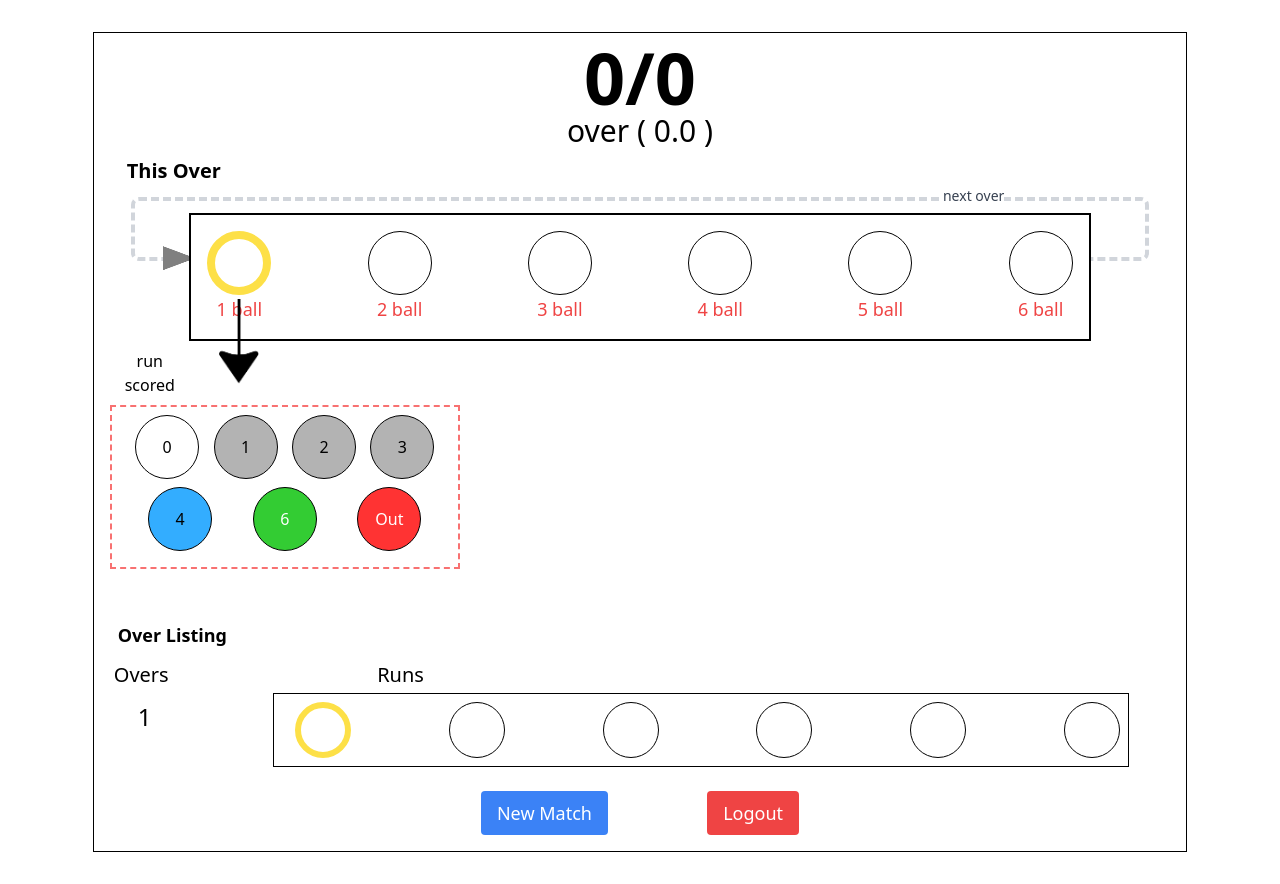
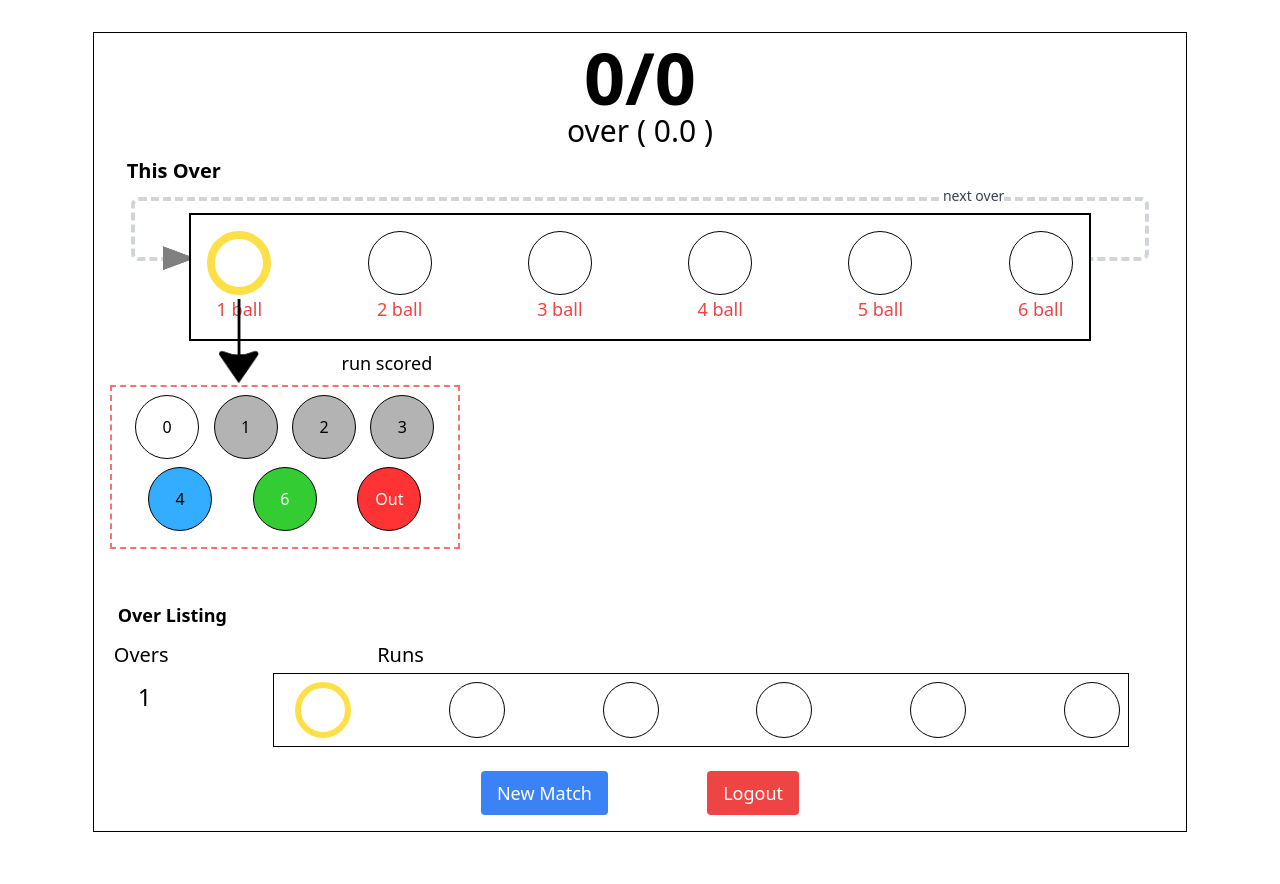
Before and after one commit to JayBodade/live-score-frontend, a React (Vite) app: page /admin in a window 1280 px wide. Built offline with nearby package versions, Linux system fonts and the light colour scheme; no server answers; sample sign-in values are in the browser's storage.

Commit message:
Update AdminControl.jsx

```diff
--- a/src/components/AdminControl.jsx
+++ b/src/components/AdminControl.jsx
@@ -180,8 +180,8 @@ const AdminControl = ({ setCurrentBall, lastThreeOvers, setLastThreeOvers, setWi
 
 
             <div className='' >
-                <div className='mt-2 -mb-3 w-20 ' style={{ marginLeft: currentBall * moveValue + 'px' }}>
-                    <span  >run scored</span>
+                <div className='mt-2 -mb-3 300:ml-10 w-[50%] ' style={{ marginLeft: currentBall * moveValue + 'px' }}>
+                    <span className='sm:text-sm ml-10  300:text-xs  md:text-lg 300:ml-6' >run scored</span>
                 </div>
                 <div className={`control-container 300:mt-1 350:w-[50%] flex 300:w-[50%] 320:mt-3 sm:mt-5 560:w-[40%]  transition-all lg:w-[33%] xl:w-[33%]  375:w-[60%] 390:w-[65%] 425:w-[60%] 585:w-[45%] 608:w-[40%]  500:w-[50%] flex-wrap h-fit 300:py-2  mt-10 sm:w-[40%] sm:-ml-2 justify-items-end px-4 border-dashed border-2 border-red-400`} style={{ marginLeft: currentBall * moveValue + 'px' }} >
 
```
